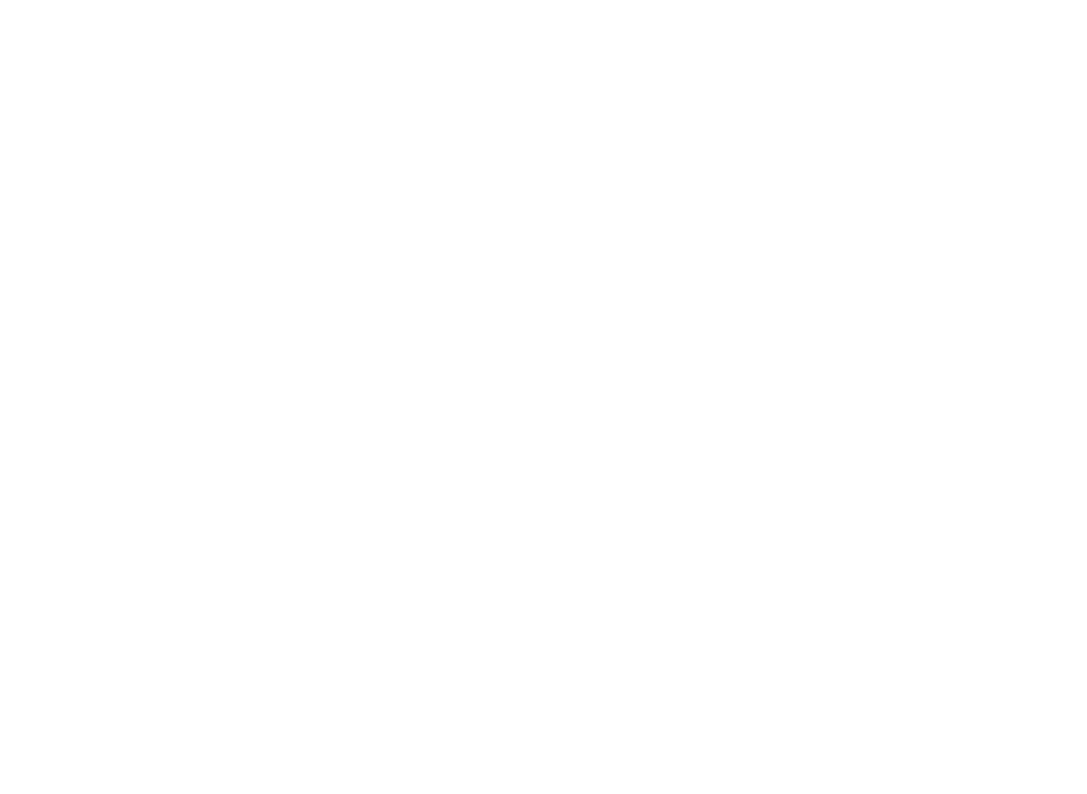
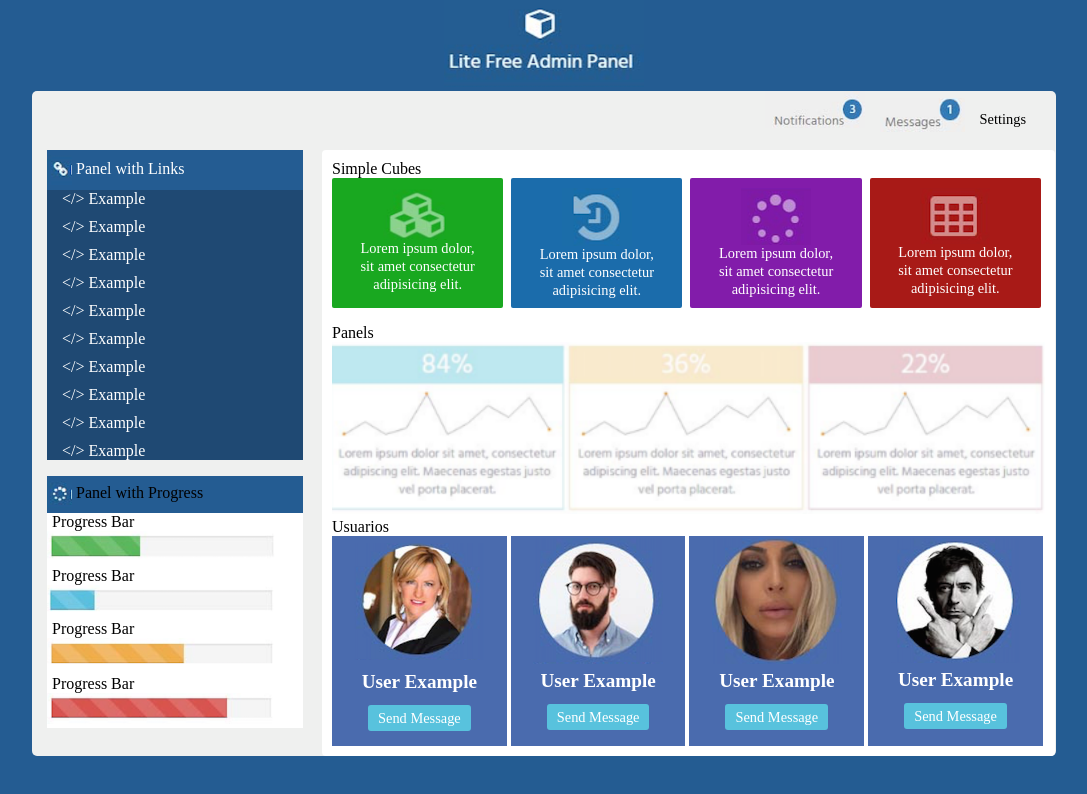
Before and after one commit to JomavisTec/pw12132233, a plain HTML site: page practicacss05/practicacss05/index.html in a window 1280 px wide. Shown: the whole page, without its empty margins (96-1183 px from the left). Drawn offline with Linux system fonts and the light colour scheme.

Commit message:
Practicacss05 CSS terminada

```diff
--- a/practicacss05/practicacss05/css/estilos.css
+++ b/practicacss05/practicacss05/css/estilos.css
@@ -0,0 +1,156 @@
+/*:root{
+    background: #eff0ef;
+}*/
+body{
+    font-size: 16px;/*1em*/
+    width: 1024px;
+    background: #245c92;
+    margin: 0 auto;
+    padding: 0px 4px;
+}
+header{
+    text-align: center;
+}
+header img{
+    width: 200px;
+}
+main{
+    background-color: #eff0ef;
+    border-radius: 5px;
+}
+main section{
+    display: inline-block;
+}
+#section01{
+    width: 100%;
+    height: 55px;
+}
+#section01 img{
+    float: right;
+    width: 100px;
+    vertical-align: middle;
+    text-align: center;
+    margin-right: 15px;
+}
+#section01 img:nth-child(2){
+    width: 85px;
+    padding-top: 7px;
+}
+#section01 span{
+    float: right;
+    padding-top: 20px;
+    padding-right: 30px;
+}
+#section02art01{
+    background: #1f4973;
+}
+#section02art02 span, #section02art01 span{
+    display: block;
+}
+#section02art01 ul{
+    list-style: none;
+    margin-top: 0px;
+    margin-left:-25px;
+}
+#section02art01 ul li{
+    margin-bottom: 10px;
+}
+#section02art01 ul li::before{
+    content: "</> ";
+}
+#section02art02{
+    background: #ffffff;
+}
+#section02{
+    width: 25%;
+    margin: 0px 15px;
+    vertical-align: top;
+}
+#section03{
+    width: 69.65%;
+    background: #ffffff;
+    padding: 10px;
+    border-radius: 4px;
+}
+.boton-enviar{
+    background: #58c2dd;
+    padding: 5px 10px;
+    margin: 20px;
+    border-radius: 3px;
+
+}
+.barra-tamaño{
+    width: 230px;
+}
+.encabezado-tarjeta{
+    background: #245c92;
+    vertical-align: middle;
+    padding: 5px 0px;
+}
+.encabezado-tarjeta img{
+    vertical-align: middle;
+    width: 25px;
+}
+.letra-blanca{
+    color: white;
+}
+.letra-chica{
+    font-size: 0.9em;
+}
+.letra-grande{
+    font-size: 1.2em;
+    padding-bottom: 5px;
+}
+.nito{
+    font-weight: bold;
+}
+.panel{
+    width: 100%;
+}
+.Progress-text{
+    margin-left: 5px;
+}
+.tarjeta-cubo{
+    display: inline-block;
+    width: 17%;
+    height: 110px;
+    text-align: center;
+    padding: 10px 25px;
+    vertical-align: top;
+    margin-right: 4px;
+    border-radius: 2px;
+}
+.tarjeta-cubo:nth-child(3){
+    background: #19a820;
+}
+.tarjeta-cubo:nth-child(4){
+    background: #1b6cab;
+}
+.tarjeta-cubo:nth-child(5){
+    background: #821caa;
+}
+.tarjeta-cubo:nth-child(6){
+    background: #a81a17;
+}
+.tarjeta-cubo img{
+    width: 70px;
+    margin-bottom: -5px;
+}
+.tarjeta-usuario{
+    width: 24.5%;
+    height: 210px;
+    display: inline-block;
+    vertical-align: top;
+    background: #4a6bae;
+    text-align: center;
+}
+.tarjeta-usuario img{
+    width: 130px;
+    margin: 2px 0px;
+}
+.tarjeta-usuario span{
+    margin-bottom: 10px;
+}
+.tamaño-diferente{
+    padding: 5px;
+}
--- a/practicacss05/practicacss05/index.html
+++ b/practicacss05/practicacss05/index.html
@@ -4,8 +4,147 @@
     <meta charset="UTF-8">
     <meta name="viewport" content="width=device-width, initial-scale=1.0">
     <title>Práctica 05</title>
+    <link rel="stylesheet" href="css/estilos.css">
 </head>
 <body>
-
+    <header>
+        <img src="img/logo.png" alt="">
+    </header>
+    <main>
+        <section id="section01">
+            <span class="letra-chica">Settings</span>
+            <img src="img/mensajes.png" alt="">
+            <img src="img/notificaciones.png" alt="">
+        </section>
+        <section id="section02">
+            <article id="section02art01" class="letra-blanca">
+                <span class="encabezado-tarjeta">
+                    <img src="img/logolinks.png" alt=""> Panel with Links
+                </span>
+                <ul>
+                    <li>Example</li>
+                    <li>Example</li>
+                    <li>Example</li>
+                    <li>Example</li>
+                    <li>Example</li>
+                    <li>Example</li>
+                    <li>Example</li>
+                    <li>Example</li>
+                    <li>Example</li>
+                    <li>Example</li>
+                </ul>
+            </article>
+            <article id="section02art02">
+                <span class="encabezado-tarjeta">
+                    <img src="img/logoprogress.png" alt=""> Panel with Progress
+                </span>
+                <span class="Progress-text">
+                    Progress Bar
+                </span>
+                <img class="barra-tamaño" src="img/barra01.png" alt="">
+                <span class="Progress-text">
+                    Progress Bar
+                </span>
+                <img class="barra-tamaño" src="img/barra02.png" alt="">
+                <span class="Progress-text">
+                    Progress Bar
+                </span>
+                <img class="barra-tamaño" src="img/barra03.png" alt="">
+                <span class="Progress-text">
+                    Progress Bar
+                </span class="Progress-text">
+                <img class="barra-tamaño" src="img/barra04.png" alt="">
+            </article>
+        </section>
+        <section id="section03">
+            <span>
+                Simple Cubes
+            </span>
+            <br>
+            <article class="tarjeta-cubo">
+                <img src="img/cubo1.png" alt="">
+                <br>
+                <span class="letra-blanca letra-chica">
+                    Lorem ipsum dolor, sit amet consectetur adipisicing elit.
+                </span>
+            </article>
+            <article class="tarjeta-cubo">
+                <img src="img/cubo02.png" alt="">
+                <br>
+                <span class="letra-blanca letra-chica">
+                    Lorem ipsum dolor, sit amet consectetur adipisicing elit.
+                </span>
+            </article>
+            <article class="tarjeta-cubo">
+                <img src="img/cubo03.png" alt="">
+                <br>
+                <span class="letra-blanca letra-chica">
+                    Lorem ipsum dolor, sit amet consectetur adipisicing elit.
+                </span>
+            </article>
+            <article class="tarjeta-cubo">
+                <img src="img/cubo04.png" alt="">
+                <br>
+                <span class="letra-blanca letra-chica">
+                    Lorem ipsum dolor, sit amet consectetur adipisicing elit.
+                </span>
+            </article>
+            <p></p>
+            <span>
+                Panels
+            </span>
+            <br>
+            <img class="panel" src="img/panels.PNG" alt="">
+            <br>
+            <span>
+                Usuarios
+            </span>
+            <br>
+            <article class="tarjeta-usuario">
+                <img class="tamaño-diferente" src="img/usuario01.png" alt="">
+                <br>
+                <span class="letra-blanca letra-grande nito">
+                    User Example
+                </span>
+                <p></p>
+                <span class="letra-blanca letra-chica boton-enviar">
+                    Send Message
+                </span>
+            </article>
+            <article class="tarjeta-usuario">
+                <img src="img/usuario02.png" alt="">
+                <br>
+                <span class="letra-blanca letra-grande nito">
+                    User Example
+                </span>
+                <p></p>
+                <span class="letra-blanca letra-chica boton-enviar">
+                    Send Message
+                </span>
+            </article>
+            <article class="tarjeta-usuario">
+                <img src="img/usuario03.png" alt="">
+                <br>
+                <span class="letra-blanca letra-grande nito">
+                    User Example
+                </span>
+                <p></p>
+                <span class="letra-blanca letra-chica boton-enviar">
+                    Send Message
+                </span>
+            </article>
+            <article class="tarjeta-usuario">
+                <img src="img/usuario04.png" alt="">
+                <br>
+                <span class="letra-blanca letra-grande nito">
+                    User Example
+                </span>
+                <p></p>
+                <span class="letra-blanca letra-chica boton-enviar">
+                    Send Message
+                </span>
+            </article>
+        </section>
+    </main>
 </body>
 </html>
```
